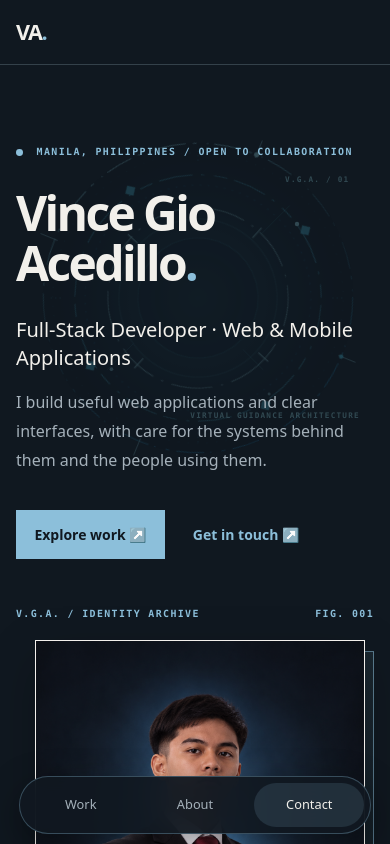
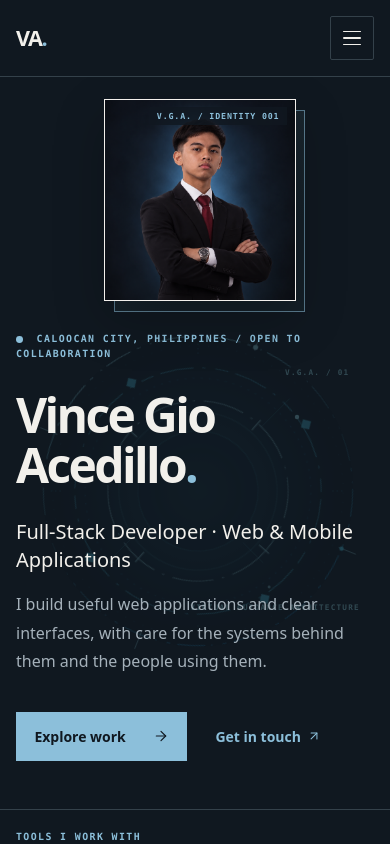
Before and after one commit to binsacedillo/portfolio-v2, a Next.js app: page / in a window 390 px wide. Shown: the top 844 px of the page. Built offline with nearby package versions, Linux system fonts and the light colour scheme.

Commit message:
feat: refine mobile portfolio navigation and hero

```diff
--- a/src/app/page.tsx
+++ b/src/app/page.tsx
@@ -4,6 +4,7 @@ import { certifications } from "~/data/certifications";
 import TechnologyStrip from "~/components/TechnologyStrip";
 import VGAArtwork from "~/components/vga/VGAArtwork";
 import SiteNavigation from "~/components/SiteNavigation";
+import { ArrowRight, ArrowUp, ArrowUpRight } from "lucide-react";
 
 export const dynamic = "force-static";
 
@@ -19,7 +20,7 @@ const path = [
 ];
 
 function Outbound({ href, children }: { href: string; children: React.ReactNode }) {
-  return <a className="journal-link" href={href} target="_blank" rel="noopener noreferrer">{children} <span aria-hidden="true">↗</span></a>;
+  return <a className="journal-link" href={href} target="_blank" rel="noopener noreferrer">{children} <ArrowUpRight aria-hidden="true" size={14} strokeWidth={1.75} /></a>;
 }
 
 export default function Home() {
@@ -27,23 +28,13 @@ export default function Home() {
     <main id="top">
       <SiteNavigation />
 
-      <section className="journal-container grid gap-12 py-20 sm:py-28 md:grid-cols-[1.2fr_0.8fr] md:items-center md:gap-10 lg:gap-16" aria-labelledby="intro-title">
-        <div className="vga-hero-copy relative isolate">
-          <VGAArtwork />
-          <div className="relative z-10">
-            <p className="journal-label"><span className="journal-dot" /> MANILA, PHILIPPINES / OPEN TO COLLABORATION</p>
-            <h1 id="intro-title" className="mt-7 text-5xl font-semibold leading-[1.04] tracking-[-0.055em] sm:text-6xl lg:text-7xl"><span className="hero-name-scan">Vince Gio<br />Acedillo<span className="text-[var(--accent)]">.</span></span></h1>
-            <p className="mt-7 text-xl font-medium sm:text-2xl">Full-Stack Developer · Web &amp; Mobile Applications</p>
-            <p className="journal-copy mt-4 max-w-xl">I build useful web applications and clear interfaces, with care for the systems behind them and the people using them.</p>
-            <div className="mt-9 flex flex-wrap items-center gap-7"><a className="journal-button" href="#projects">Explore work ↗</a><a className="journal-link" href="mailto:beansgioacedillo@gmail.com">Get in touch ↗</a></div>
-          </div>
-        </div>
-        <figure className="editorial-portrait mx-auto w-full max-w-[420px] md:ml-auto">
+      <section className="mobile-hero journal-container grid gap-12 py-20 sm:py-28 md:grid-cols-[1.2fr_0.8fr] md:items-center md:gap-10 lg:gap-16" aria-labelledby="intro-title">
+        <figure className="editorial-portrait order-first mx-auto w-full max-w-[420px] sm:order-last md:ml-auto">
           <div className="portrait-archive-head journal-label"><span>V.G.A. / IDENTITY ARCHIVE</span><span>FIG. 001</span></div>
           <div className="portrait-stage">
             <p className="portrait-vertical-id" aria-hidden="true">V.G.A. / IDENTITY 001</p>
             <div className="portrait-frame">
-              <Image src="/profile-photo.jpg" alt="Portrait of Vince Gio Acedillo" fill priority quality={95} sizes="(max-width: 640px) calc(100vw - 4rem), 380px" className="object-cover" />
+              <Image src="/profile-photo.jpg" alt="Portrait of Vince Gio Acedillo" fill priority quality={95} sizes="(max-width: 640px) 192px, 380px" className="object-cover" />
             </div>
           </div>
           <figcaption className="portrait-caption">
@@ -51,6 +42,16 @@ export default function Home() {
             <div className="portrait-meta"><span>WEB &amp; MOBILE APPLICATIONS</span><span>PH / MNL</span></div>
           </figcaption>
         </figure>
+        <div className="vga-hero-copy relative isolate">
+          <VGAArtwork />
+          <div className="relative z-10">
+            <p className="journal-label"><span className="journal-dot" /> CALOOCAN CITY, PHILIPPINES / OPEN TO COLLABORATION</p>
+            <h1 id="intro-title" className="mt-7 text-5xl font-semibold leading-[1.04] tracking-[-0.055em] sm:text-6xl lg:text-7xl"><span className="hero-name-scan">Vince Gio<br />Acedillo<span className="text-[var(--accent)]">.</span></span></h1>
+            <p className="mt-7 text-xl font-medium sm:text-2xl">Full-Stack Developer · Web &amp; Mobile Applications</p>
+            <p className="journal-copy mt-4 max-w-xl">I build useful web applications and clear interfaces, with care for the systems behind them and the people using them.</p>
+            <div className="mt-9 flex flex-wrap items-center gap-7"><a className="journal-button" href="#projects">Explore work <ArrowRight aria-hidden="true" size={16} strokeWidth={1.75} /></a><a className="journal-link" href="mailto:beansgioacedillo@gmail.com">Get in touch <ArrowUpRight aria-hidden="true" size={14} strokeWidth={1.75} /></a></div>
+          </div>
+        </div>
       </section>
 
       <TechnologyStrip />
@@ -87,8 +88,8 @@ export default function Home() {
         <ol>{path.map(([year, title, detail]) => <li key={title} className="journal-waypoint relative border-l border-[var(--line)] pb-10 pl-8 last:pb-0"><p className="journal-label">{year}</p><h3 className="mt-2 text-lg font-semibold">{title}</h3><p className="journal-copy mt-2">{detail}</p></li>)}</ol>
       </div></section>
 
-      <section id="contact" className="journal-section" aria-labelledby="contact-title"><div className="journal-container"><p className="journal-label">04 / CONTACT</p><h2 id="contact-title" className="mt-5 max-w-3xl text-4xl font-semibold leading-tight tracking-tight sm:text-6xl">Let&apos;s build something useful.</h2><p className="journal-copy mt-6">Have a project or opportunity in mind? I would like to hear about it.</p><a className="journal-button mt-9 inline-flex" href="mailto:beansgioacedillo@gmail.com">Email me ↗</a></div></section>
-      <footer className="border-t border-[var(--line)]"><div className="journal-container flex flex-col gap-5 py-7 text-sm text-[var(--muted)] sm:flex-row sm:items-center sm:justify-between"><p>© 2026 Vince Gio Acedillo</p><div className="flex flex-wrap gap-6"><Outbound href="https://github.com/binsacedillo">GitHub</Outbound><Outbound href="https://www.linkedin.com/in/vince-gio-acedillo-449688318/">LinkedIn</Outbound><a className="journal-link" href="#top">Back to top ↑</a></div></div></footer>
+      <section id="contact" className="journal-section" aria-labelledby="contact-title"><div className="journal-container"><p className="journal-label">04 / CONTACT</p><h2 id="contact-title" className="mt-5 max-w-3xl text-4xl font-semibold leading-tight tracking-tight sm:text-6xl">Let&apos;s build something useful.</h2><p className="journal-copy mt-6">Have a project or opportunity in mind? I would like to hear about it.</p><a className="journal-button mt-9 inline-flex" href="mailto:beansgioacedillo@gmail.com">Email me <ArrowUpRight aria-hidden="true" size={16} strokeWidth={1.75} /></a></div></section>
+      <footer className="border-t border-[var(--line)]"><div className="journal-container flex flex-col gap-5 py-7 text-sm text-[var(--muted)] sm:flex-row sm:items-center sm:justify-between"><p>© 2026 Vince Gio Acedillo</p><div className="flex flex-wrap gap-6"><Outbound href="https://github.com/binsacedillo">GitHub</Outbound><Outbound href="https://www.linkedin.com/in/vince-gio-acedillo-449688318/">LinkedIn</Outbound><a className="journal-link" href="#top">Back to top <ArrowUp aria-hidden="true" size={14} strokeWidth={1.75} /></a></div></div></footer>
     </main>
   );
 }
--- a/src/components/SiteNavigation.tsx
+++ b/src/components/SiteNavigation.tsx
@@ -5,12 +5,13 @@ import { useEffect, useRef, useState } from "react";
 const links = [
   { id: "projects", label: "Work" },
   { id: "about", label: "About" },
+  { id: "timeline", label: "Journey" },
   { id: "contact", label: "Contact" },
 ];
 
-function SectionLinks({ className, active, onNavigate }: { className: string; active: string | null; onNavigate: (id: string) => void }) {
+function SectionLinks({ className, active, onNavigate, id, hidden }: { className: string; active: string | null; onNavigate: (id: string) => void; id?: string; hidden?: boolean }) {
   return (
-    <nav className={className} aria-label="Page sections">
+    <nav id={id} className={className} aria-label="Page sections" hidden={hidden}>
       {links.map(({ id, label }) => (
         <a key={id} href={`#${id}`} aria-current={active === id ? "location" : undefined} onClick={() => onNavigate(id)}>
           {label}
@@ -22,7 +23,9 @@ function SectionLinks({ className, active, onNavigate }: { className: string; ac
 
 export default function SiteNavigation() {
   const progressRef = useRef<HTMLDivElement>(null);
+  const menuButtonRef = useRef<HTMLButtonElement>(null);
   const [active, setActive] = useState<string | null>(null);
+  const [menuOpen, setMenuOpen] = useState(false);
 
   useEffect(() => {
     let frame = 0;
@@ -59,6 +62,20 @@ export default function SiteNavigation() {
     };
   }, []);
 
+  useEffect(() => {
+    if (!menuOpen) return;
+
+    const closeOnEscape = (event: KeyboardEvent) => {
+      if (event.key === "Escape") {
+        setMenuOpen(false);
+        menuButtonRef.current?.focus();
+      }
+    };
+
+    document.addEventListener("keydown", closeOnEscape);
+    return () => document.removeEventListener("keydown", closeOnEscape);
+  }, [menuOpen]);
+
   return (
     <>
       <div className="page-progress" aria-hidden="true">
@@ -70,9 +87,31 @@ export default function SiteNavigation() {
             VA<span className="text-[var(--accent)]">.</span>
           </a>
           <SectionLinks className="desktop-section-nav" active={active} onNavigate={setActive} />
+          <button
+            ref={menuButtonRef}
+            className={`mobile-menu-trigger${menuOpen ? " is-open" : ""}`}
+            type="button"
+            aria-label={menuOpen ? "Close navigation menu" : "Open navigation menu"}
+            aria-expanded={menuOpen}
+            aria-controls="mobile-section-menu"
+            onClick={() => setMenuOpen((open) => !open)}
+          >
+            <span className="hamburger-line hamburger-line-top" aria-hidden="true" />
+            <span className="hamburger-line hamburger-line-middle" aria-hidden="true" />
+            <span className="hamburger-line hamburger-line-bottom" aria-hidden="true" />
+          </button>
         </div>
+        <SectionLinks
+          className="mobile-section-menu"
+          active={active}
+          onNavigate={(id) => {
+            setActive(id);
+            setMenuOpen(false);
+          }}
+          id="mobile-section-menu"
+          hidden={!menuOpen}
+        />
       </header>
-      <SectionLinks className="mobile-section-dock" active={active} onNavigate={setActive} />
     </>
   );
 }
--- a/src/styles/globals.css
+++ b/src/styles/globals.css
@@ -24,14 +24,20 @@ a:focus-visible { outline: 2px solid var(--accent); outline-offset: 5px; }
 .journal-nav { color: var(--muted); transition: color .15s ease; }
 .journal-nav:hover, .journal-link:hover { color: var(--paper); }
 .desktop-section-nav { display: flex; align-items: center; gap: 1.75rem; font-size: .875rem; }
-.desktop-section-nav a, .mobile-section-dock a { color: var(--muted); transition: color .15s ease, background-color .15s ease; }
-.desktop-section-nav a:hover, .mobile-section-dock a:hover, .desktop-section-nav a[aria-current="location"], .mobile-section-dock a[aria-current="location"] { color: var(--paper); }
-.mobile-section-dock { display: none; }
+.desktop-section-nav a, .mobile-section-menu a { color: var(--muted); transition: color .15s ease, background-color .15s ease; }
+.desktop-section-nav a:hover, .mobile-section-menu a:hover, .desktop-section-nav a[aria-current="location"], .mobile-section-menu a[aria-current="location"] { color: var(--paper); }
+.mobile-menu-trigger, .mobile-section-menu { display: none; }
+.mobile-menu-trigger:focus-visible { outline: 2px solid var(--accent); outline-offset: 3px; }
+.hamburger-line { display: block; width: 1.15rem; height: 1.5px; border-radius: 2px; background: currentColor; transition: transform .2s ease, opacity .14s ease; }
+.hamburger-line-middle { margin-block: 5px; }
+.mobile-menu-trigger.is-open .hamburger-line-top { transform: translateY(6.5px) rotate(45deg); }
+.mobile-menu-trigger.is-open .hamburger-line-middle { opacity: 0; }
+.mobile-menu-trigger.is-open .hamburger-line-bottom { transform: translateY(-6.5px) rotate(-45deg); }
 .journal-label { color: var(--accent); font: 600 .68rem/1.5 ui-monospace, SFMono-Regular, Menlo, monospace; letter-spacing: .14em; text-transform: uppercase; }
 .journal-dot { display: inline-block; width: .43rem; height: .43rem; margin-right: .4rem; border-radius: 50%; background: var(--accent); vertical-align: middle; }
 .journal-button { display: inline-flex; align-items: center; gap: 1.7rem; padding: .86rem 1.15rem; background: var(--accent); color: var(--ink); font-size: .875rem; font-weight: 700; transition: background .15s ease; }
 .journal-button:hover { background: #b2d6e8; }
-.journal-link { color: var(--accent); font-size: .875rem; font-weight: 600; transition: color .15s ease; }
+.journal-link { display: inline-flex; align-items: center; gap: .35rem; white-space: nowrap; color: var(--accent); font-size: .875rem; font-weight: 600; transition: color .15s ease; }
 .journal-copy { color: var(--muted); line-height: 1.8; }
 .hero-name-scan { position: relative; display: inline-block; }
 .hero-name-scan::after {
@@ -144,53 +150,54 @@ a:focus-visible { outline: 2px solid var(--accent); outline-offset: 5px; }
 @keyframes vga-art-rotate-reverse { to { transform: rotate(-360deg); } }
 @media (max-width: 1023px) { .vga-artwork { left: 56%; width: min(100%, 30rem); } }
 @media (max-width: 639px) {
+  .mobile-hero { gap: 1.25rem; padding-top: 1.25rem; padding-bottom: 3rem; }
   .vga-artwork { top: 37%; right: 0; left: auto; width: min(100%, 22rem); transform: translateY(-50%); opacity: .22; }
-  .portrait-vertical-id { display: none; }
+  .editorial-portrait { max-width: 220px; }
+  .portrait-archive-head, .portrait-name .journal-label { display: none; }
+  .portrait-caption { display: none; }
+  .portrait-vertical-id { top: .65rem; right: 1.15rem; bottom: auto; left: auto; padding: .3rem .45rem; background: rgb(16 24 32 / 82%); font-size: .52rem; letter-spacing: .1em; writing-mode: horizontal-tb; transform: none; }
   .portrait-stage { padding-left: 1.2rem; }
   .portrait-stage::before { left: 1.8rem; }
+  .portrait-frame { aspect-ratio: 1 / 1.05; }
+  .portrait-frame img { object-position: center 28%; }
   .vga-art-label { font-size: .48rem; }
   .vga-art-label-top { right: 7%; }
   .vga-art-label-bottom { right: 4%; }
 }
 @media (max-width: 767px) {
-  body { padding-bottom: calc(5rem + env(safe-area-inset-bottom)); }
   .desktop-section-nav { display: none; }
-  .mobile-section-dock {
-    position: fixed;
-    z-index: 60;
-    right: 50%;
-    bottom: calc(.65rem + env(safe-area-inset-bottom));
+  .mobile-menu-trigger { display: inline-grid; width: 44px; height: 44px; align-content: center; justify-items: center; border: 1px solid var(--line); border-radius: 2px; background: transparent; color: var(--paper); cursor: pointer; }
+  .mobile-section-menu {
+    position: absolute;
+    top: 100%;
+    right: 0;
+    left: 0;
+    z-index: 1;
+    display: grid;
+    gap: .25rem;
+    border-bottom: 1px solid var(--line);
+    padding: .75rem max(1rem, calc((100vw - 70rem) / 2 + 1.25rem));
+    background: var(--ink);
+    box-shadow: 0 16px 32px rgb(0 0 0 / 24%);
+    animation: mobile-menu-enter .18s ease-out both;
+  }
+  .mobile-section-menu[hidden] { display: none; }
+  .mobile-section-menu a {
     display: flex;
-    width: min(22rem, calc(100vw - 1.5rem));
+    min-height: 48px;
     align-items: center;
-    justify-content: space-around;
-    gap: .25rem;
-    padding: .35rem;
-    border: 1px solid rgb(140 191 218 / 32%);
-    border-radius: 999px;
-    background: rgb(16 24 32 / 94%);
-    box-shadow: 0 12px 36px rgb(0 0 0 / 34%);
-    transform: translateX(50%);
-    backdrop-filter: blur(16px);
-    -webkit-backdrop-filter: blur(16px);
+    border-bottom: 1px solid rgb(52 65 74 / 65%);
+    font-size: .95rem;
   }
-  .mobile-section-dock a {
-    display: inline-flex;
-    min-width: 0;
-    min-height: 44px;
-    flex: 1;
-    align-items: center;
-    justify-content: center;
-    border-radius: 999px;
-    padding-inline: .5rem;
-    font-size: .8rem;
-    text-align: center;
-  }
-  .mobile-section-dock a[aria-current="location"] { background: rgb(140 191 218 / 14%); }
+  .mobile-section-menu a:last-child { border-bottom: 0; }
+  .mobile-section-menu a[aria-current="location"] { color: var(--accent); }
+  @keyframes mobile-menu-enter { from { opacity: 0; transform: translateY(-6px); } to { opacity: 1; transform: translateY(0); } }
 }
 @media (prefers-reduced-motion: reduce) {
   .hero-name-scan::after { animation: none; }
   .vga-art-outer, .vga-art-middle, .vga-art-inner { animation: none; }
+  .hamburger-line { transition: none; }
+  .mobile-section-menu { animation: none; }
   .project-image::after, .project-index-number::after { display: none !important; }
   .project-index-number { animation: none !important; color: var(--accent); }
 }
```
